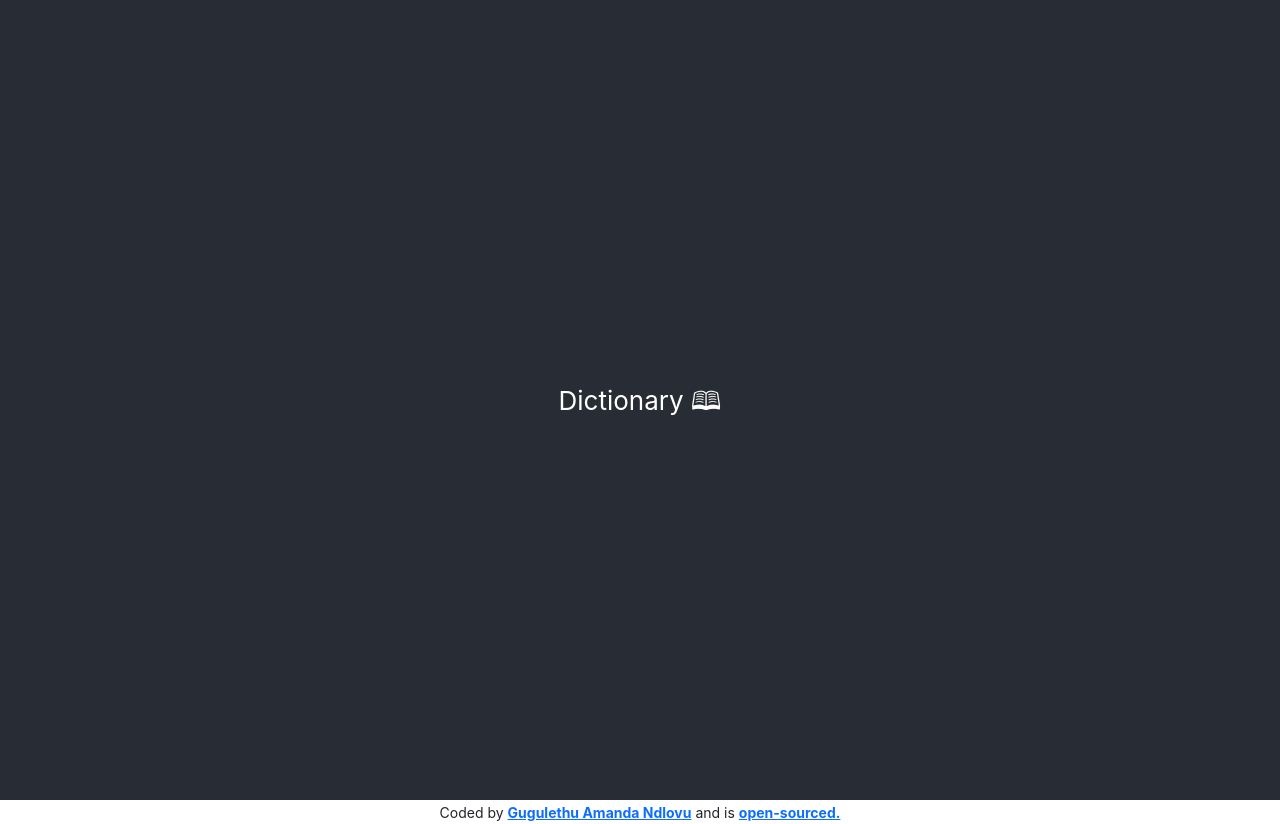
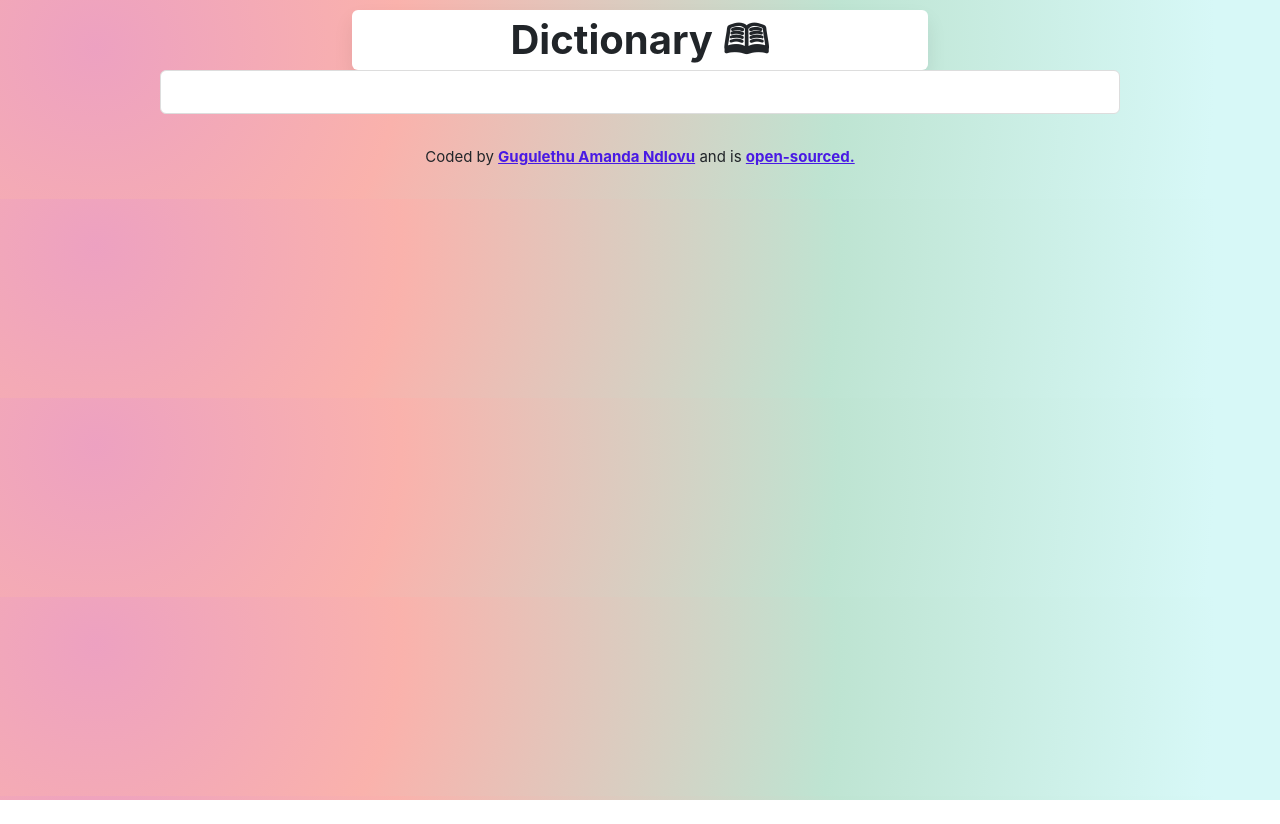
Before and after one commit to guguamanda/dictionary-react-project, a React (Create React App) app: page / in a window 1280 px wide. After the commit the page ends 800 px from the top, so only its background shows below. Built offline with nearby package versions, Linux system fonts and the light colour scheme.

Commit message:
Added search engine

```diff
--- a/src/App.css
+++ b/src/App.css
@@ -1,38 +1,40 @@
-.App {
-  text-align: center;
+body {
+  background-color: #3e5163;
+  background: radial-gradient(
+    circle at 7.5% 24%,
+    rgb(237, 161, 193) 0%,
+    rgb(250, 178, 172) 25.5%,
+    rgb(190, 228, 210) 62.3%,
+    rgb(215, 248, 247) 93.8%
+  );
 }
 
-.App-logo {
-  height: 40vmin;
-  pointer-events: none;
+a {
+  color: #491ae4;
 }
 
-@media (prefers-reduced-motion: no-preference) {
-  .App-logo {
-    animation: App-logo-spin infinite 20s linear;
-  }
+.App {
+  max-width: 960px;
+  margin: 0 auto;
 }
 
-.App-header {
-  background-color: #282c34;
-  min-height: 100vh;
-  display: flex;
-  flex-direction: column;
-  align-items: center;
-  justify-content: center;
-  font-size: calc(10px + 2vmin);
-  color: white;
+.App-header section {
+  font-size: 40px;
+  font-weight: bold;
+  text-align: center;
+  background: white;
+  width: 60%;
+  margin: 0 auto;
+  margin-top: 10px;
+  border-radius: 6px;
+  box-shadow: 0 10px 20px rgb(0 0 0 /8%);
 }
 
-.App-link {
-  color: #61dafb;
+.App-footer {
+  text-align: center;
+  margin: 30px 0;
 }
 
-@keyframes App-logo-spin {
-  from {
-    transform: rotate(0deg);
-  }
-  to {
-    transform: rotate(360deg);
-  }
+.App-footer small {
+  font-size: 15px;
 }
--- a/src/App.js
+++ b/src/App.js
@@ -1,4 +1,5 @@
 import "./App.css";
+import Dictionary from "./Dictionary";
 
 function App() {
   return (
@@ -6,7 +7,9 @@ function App() {
       <header className="App-header">
         <section>Dictionary 🕮</section>
       </header>
-
+      <main>
+        <Dictionary />
+      </main>
       <footer className="App-footer">
         <small>
           Coded by{" "}
--- /dev/null
+++ b/src/Dictionary.css
@@ -0,0 +1,30 @@
+.Dictionary h1 {
+  font-size: 24px;
+  font-weight: bold;
+  margin-bottom: 20px;
+}
+
+.Dictionary section {
+  background: white;
+  padding: 30px;
+  border-radius: 6px;
+  box-shadow: 0 10px 20px rgb(0 0 0 /10%);
+  margin: 20px 0;
+}
+
+.Dictionary input {
+  width: 100%;
+  border-radius: 6px;
+  color: #333;
+  border: 1px solid #ddd;
+  display: block;
+  height: 44px;
+  font-size: 18px;
+  line-height: 21px;
+  padding: 12px;
+}
+
+.Dictionary .hint {
+  font-size: 11px;
+  margin-top: 8px;
+}
--- /dev/null
+++ b/src/Dictionary.js
@@ -0,0 +1,22 @@
+import React, { useState } from "react";
+import "./Dictionary.css";
+
+export default function Dictionary() {
+  let [keyword, setKeyword] = useState("");
+
+  function search(event) {
+    event.preventDefault();
+    alert(`Searching for ${keyword} definition`);
+  }
+  function handleKeywordChange(event) {
+    setKeyword(event.target.value);
+  }
+
+  return (
+    <div className="Dictionary">
+      <form onSubmit={search}>
+        <input type="search" onChange={handleKeywordChange} />
+      </form>
+    </div>
+  );
+}
```
